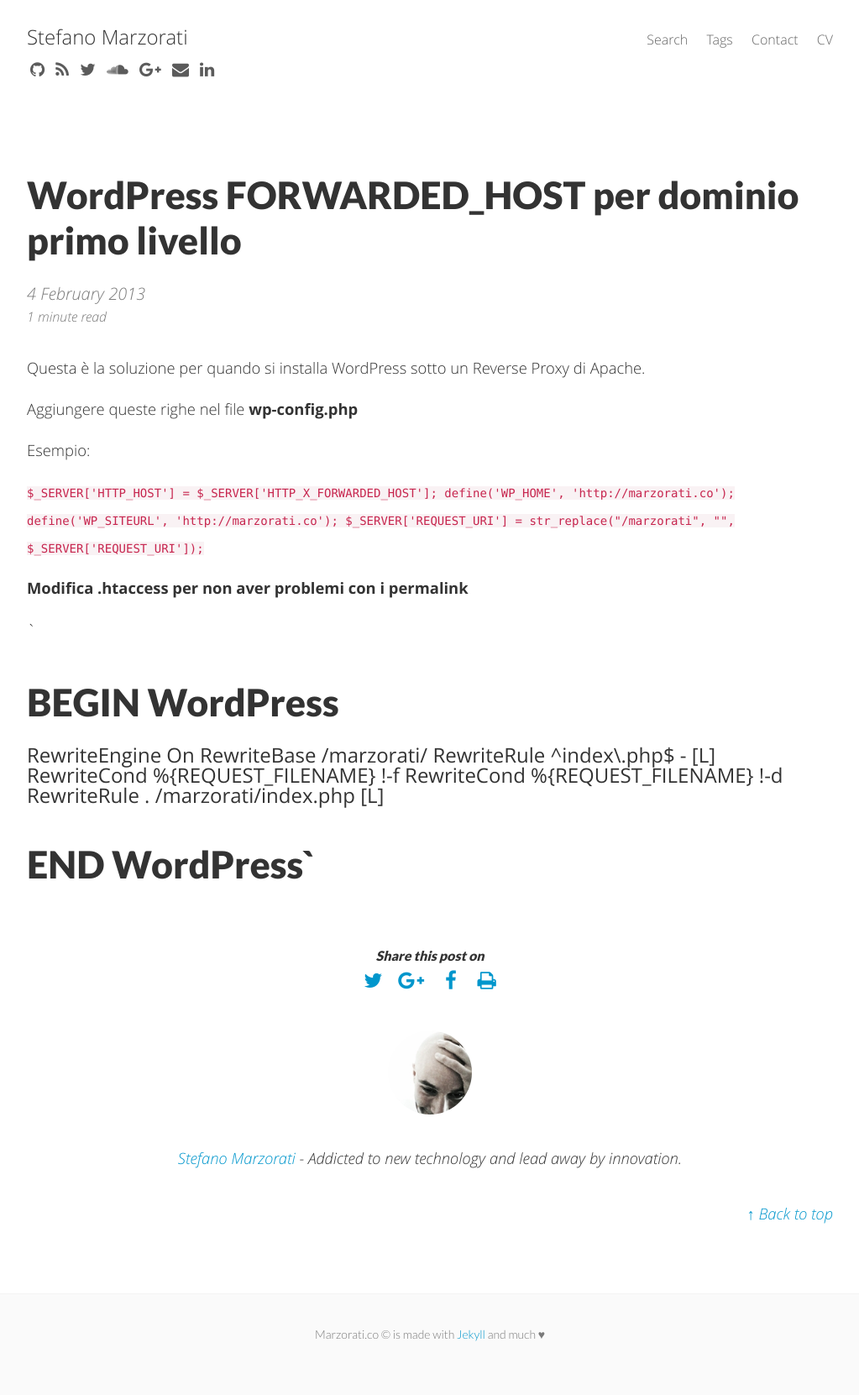
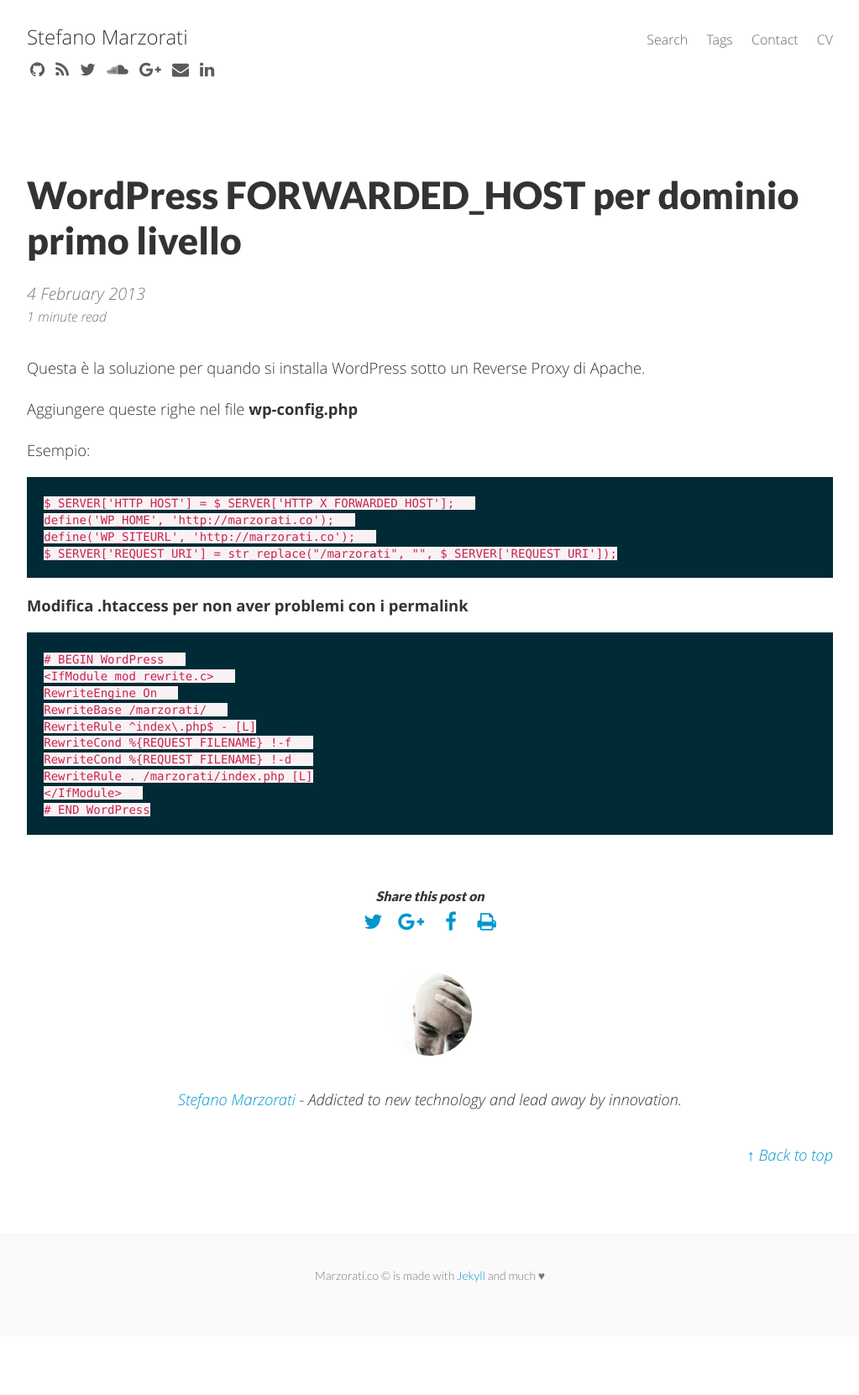
Before and after one commit to marste/Blog, a Jekyll site: the page built from _posts/2013-02-04-wordpress-forwarded-host-reverse-proxy-per-dominio-primo-livello.md, in a window 1280 px wide. Shown: the whole page at 84% size, without its empty margins (128-1151 px from the left). Built offline with Jekyll 4.4.1, drawn with Linux system fonts in a browser that asks for light colours; nearby versions of some CDN libraries; Markdown is read by kramdown in place of the engine named in the settings; after the commit the page ends 1591 px from its top, so only the background shows below that.

Commit message:
Added new post

```diff
--- a/_posts/2013-02-04-wordpress-forwarded-host-reverse-proxy-per-dominio-primo-livello.md
+++ b/_posts/2013-02-04-wordpress-forwarded-host-reverse-proxy-per-dominio-primo-livello.md
@@ -31,21 +31,20 @@
 
 Esempio:
 
-`$_SERVER['HTTP_HOST'] = $_SERVER['HTTP_X_FORWARDED_HOST'];
-define('WP_HOME', 'http://marzorati.co');
-define('WP_SITEURL', 'http://marzorati.co');
-$_SERVER['REQUEST_URI'] = str_replace("/marzorati", "", $_SERVER['REQUEST_URI']);`
+	$_SERVER['HTTP_HOST'] = $_SERVER['HTTP_X_FORWARDED_HOST'];
+	define('WP_HOME', 'http://marzorati.co');
+	define('WP_SITEURL', 'http://marzorati.co');
+	$_SERVER['REQUEST_URI'] = str_replace("/marzorati", "", $_SERVER['REQUEST_URI']);
 
 **Modifica .htaccess per non aver problemi con i permalink**
 
-`
-# BEGIN WordPress
-<IfModule mod_rewrite.c>
-RewriteEngine On
-RewriteBase /marzorati/
-RewriteRule ^index\.php$ - [L]
-RewriteCond %{REQUEST_FILENAME} !-f
-RewriteCond %{REQUEST_FILENAME} !-d
-RewriteRule . /marzorati/index.php [L]
-</IfModule>
-# END WordPress`
+	# BEGIN WordPress
+	<IfModule mod_rewrite.c>
+	RewriteEngine On
+	RewriteBase /marzorati/
+	RewriteRule ^index\.php$ - [L]
+	RewriteCond %{REQUEST_FILENAME} !-f
+	RewriteCond %{REQUEST_FILENAME} !-d
+	RewriteRule . /marzorati/index.php [L]
+	</IfModule>
+	# END WordPress
```
